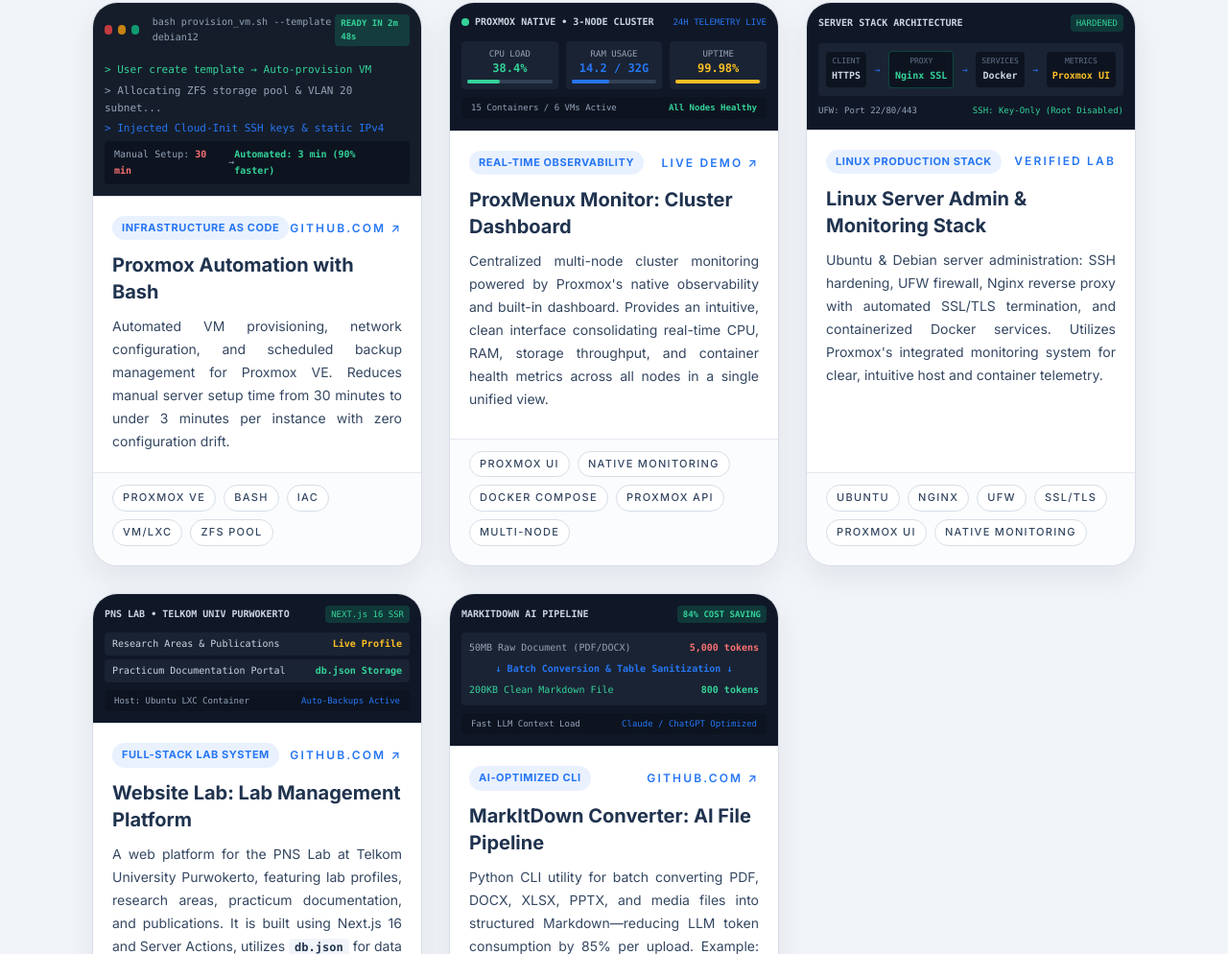
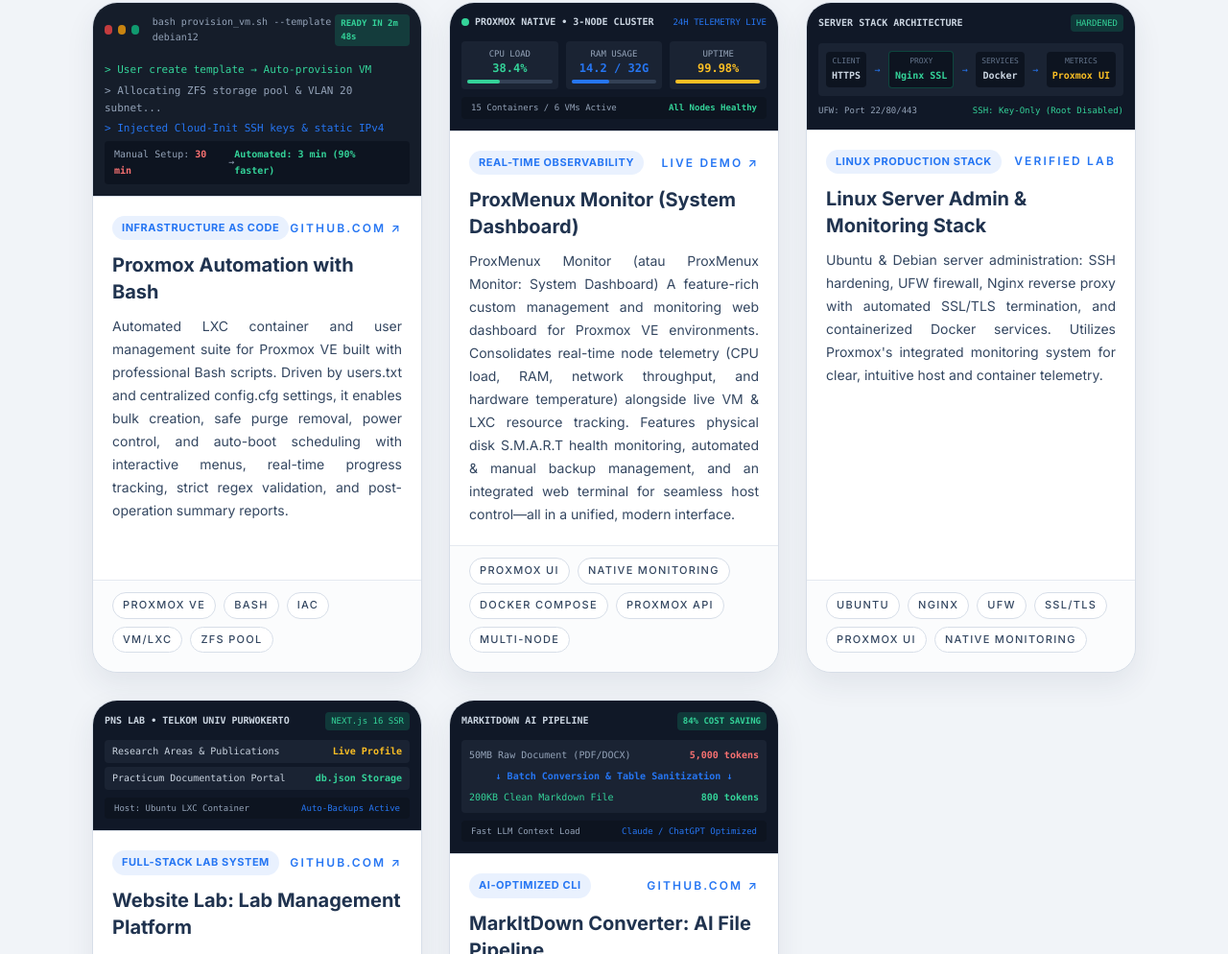
Before and after one commit to MASR170902/website-portfolio, a website built with Vite: page index.html in a window 1280 px wide. Shown: the part 910-1904 px from the top of the page at 96% size. Built offline with nearby package versions, Linux system fonts and the light colour scheme.

Commit message:
update Kontens web

```diff
--- a/index.html
+++ b/index.html
@@ -314,7 +314,7 @@
                 </div>
                 <h3 class="mt-3 text-lg font-bold text-navy sm:text-xl">Proxmox Automation with Bash</h3>
                 <p class="mt-2.5 text-sm leading-6 text-navySoft text-justify">
-                  Automated VM provisioning, network configuration, and scheduled backup management for Proxmox VE. Reduces manual server setup time from 30 minutes to under 3 minutes per instance with zero configuration drift.
+                  Automated LXC container and user management suite for Proxmox VE built with professional Bash scripts. Driven by users.txt and centralized config.cfg settings, it enables bulk creation, safe purge removal, power control, and auto-boot scheduling with interactive menus, real-time progress tracking, strict regex validation, and post-operation summary reports.
                 </p>
               </div>
             </div>
@@ -378,9 +378,9 @@
                   <span class="rounded-full bg-blue/10 px-2.5 py-1 text-[11px] font-bold uppercase tracking-wider text-blue">Real-Time Observability</span>
                   <a href="https://proxmoxmenu.abdulrasyid.my.id/" target="_blank" rel="noreferrer" class="text-xs font-semibold uppercase tracking-[0.18em] text-blue transition-colors duration-200 hover:text-blueHover">live demo ↗</a>
                 </div>
-                <h3 class="mt-3 text-lg font-bold text-navy sm:text-xl">ProxMenux Monitor: Cluster Dashboard</h3>
+                <h3 class="mt-3 text-lg font-bold text-navy sm:text-xl">ProxMenux Monitor (System Dashboard)</h3>
                 <p class="mt-2.5 text-sm leading-6 text-navySoft text-justify">
-                  Centralized multi-node cluster monitoring powered by Proxmox's native observability and built-in dashboard. Provides an intuitive, clean interface consolidating real-time CPU, RAM, storage throughput, and container health metrics across all nodes in a single unified view.
+                  ProxMenux Monitor (atau ProxMenux Monitor: System Dashboard) A feature-rich custom management and monitoring web dashboard for Proxmox VE environments. Consolidates real-time node telemetry (CPU load, RAM, network throughput, and hardware temperature) alongside live VM & LXC resource tracking. Features physical disk S.M.A.R.T health monitoring, automated & manual backup management, and an integrated web terminal for seamless host control—all in a unified, modern interface.
                 </p>
               </div>
             </div>
```
